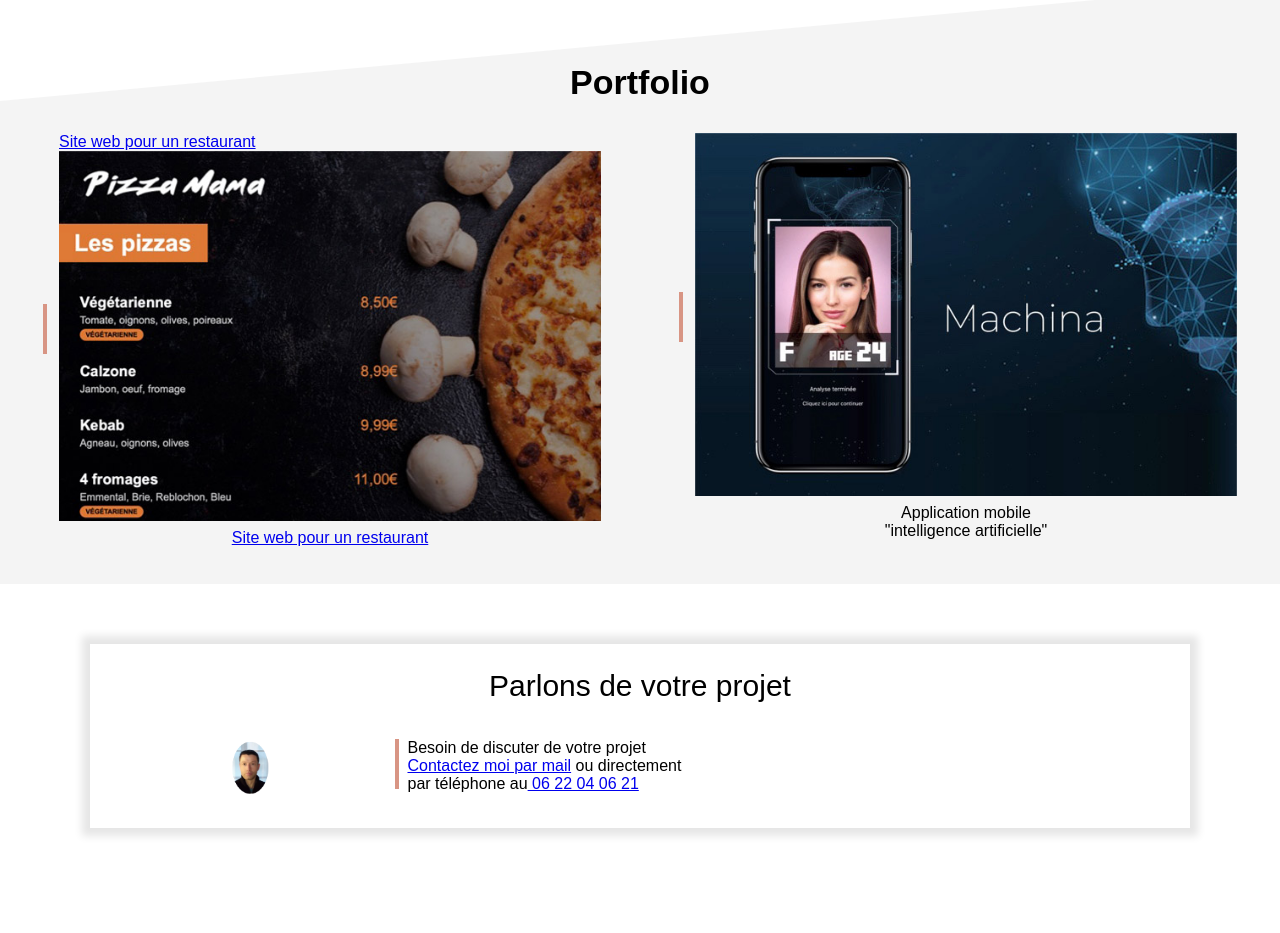
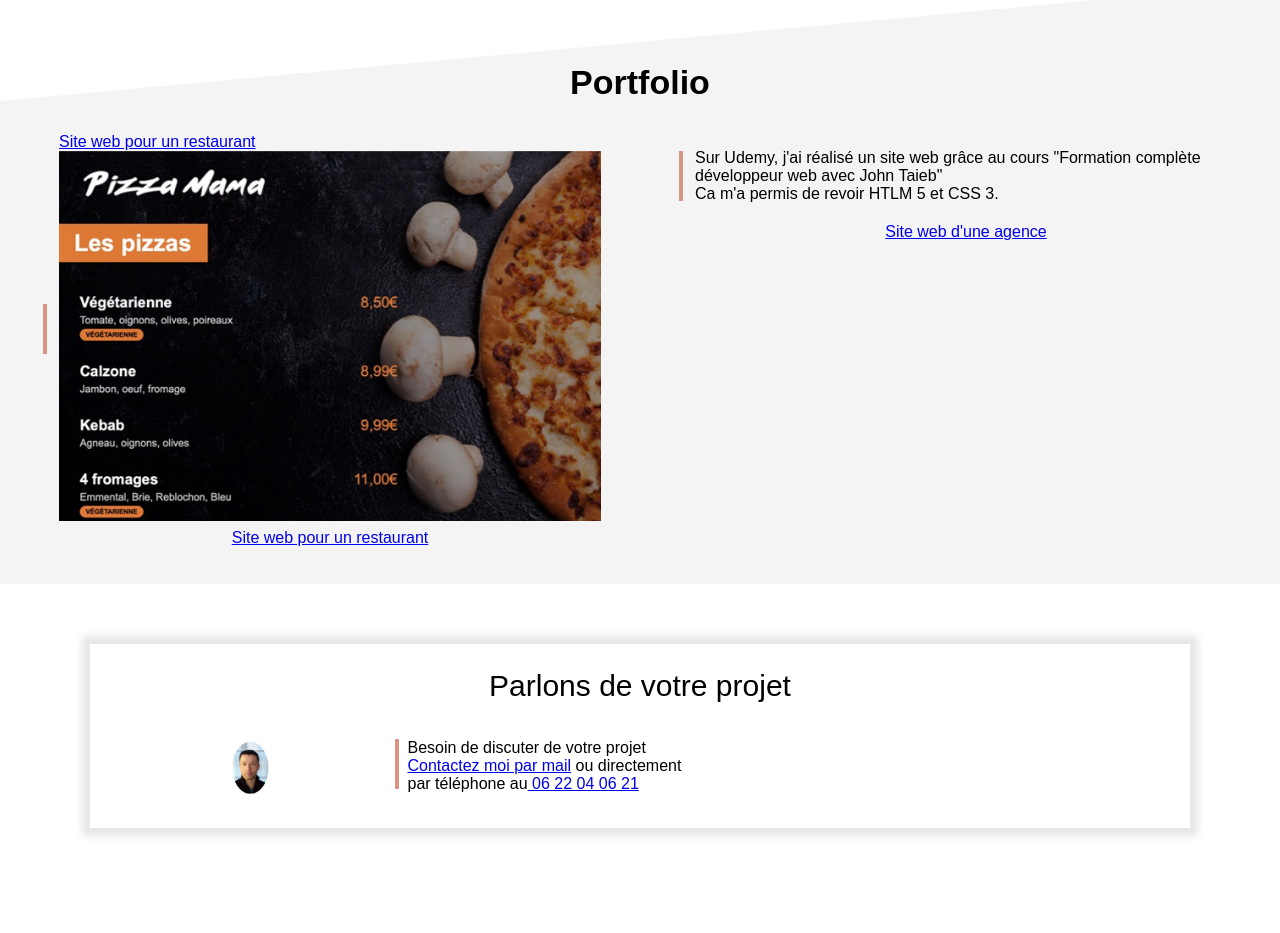
Before and after one commit to damien266/Portfolio, a plain HTML site: page index.html in a window 1280 px wide. Shown: the part 860-1793 px from the top of the page. Drawn offline with Linux system fonts and the light colour scheme.

Commit message:
Add files via upload

```diff
--- a/index.html
+++ b/index.html
@@ -64,11 +64,13 @@
 
                 <tr>
                     <td><div class="barre-verticale"></div></td>
-                    <td><img style="width: 100%;" src="project2small.jpg"></td>
+                    <td><p>Sur Udemy, j'ai réalisé un site web grâce au cours "Formation complète développeur web avec John Taieb"<br>Ca m'a permis de revoir HTLM 5 et CSS 3.</p></td>
+                    <!-- <td><img style="width: 100%;" src="project2small.jpg"></td> -->
+
                 </tr>
                 <tr>
                     <td></td>
-                    <td align="center"><a bref="#">Application mobile<br> "intelligence artificielle"</a></td>
+                    <td align="center"><a href="https://damien266.github.io/site-d-agence/"> Site web d'une agence</a></td>
                 </tr>
 
             </table>
```
